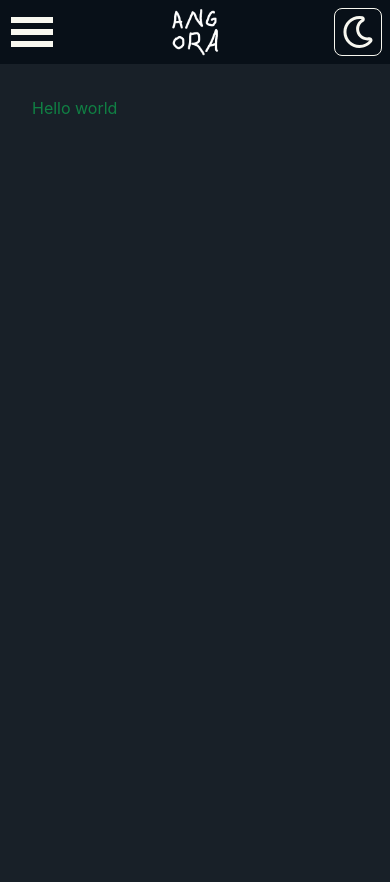
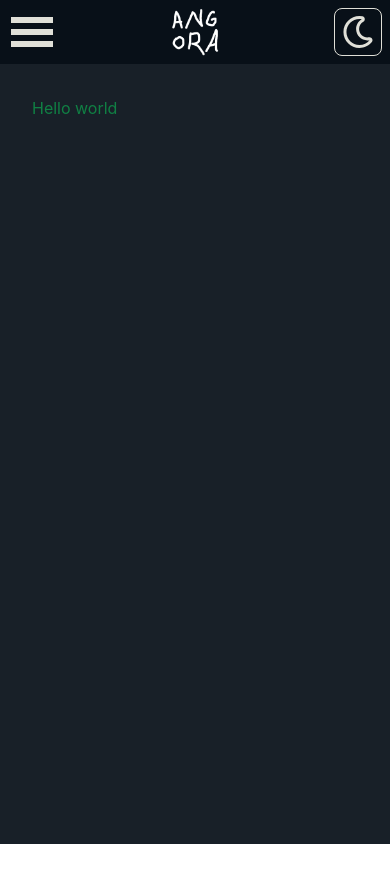
Before and after one commit to angora-band/angora-site, a React (Create React App) app in the folder angora-music/: page /about in a window 390 px wide. Shown: the top 882 px of the page. After the commit the page ends 844 px from the top, so only its background shows below. Built offline with nearby package versions, Linux system fonts and the light colour scheme.

Commit message:
finalized navbar and mobile menu functionalities

```diff
--- /dev/null
+++ b/angora-music/src/Components/Navbar/MobileSlidingMenu.tsx
@@ -0,0 +1,56 @@
+import React, { useEffect, useRef } from 'react';
+import { NamedLink } from '../../types/navigation';
+import { DisplayMode } from '../../types/display';
+import { Link, useLocation } from 'react-router-dom';
+
+interface Props {
+	show: boolean;
+	setShow: React.Dispatch<React.SetStateAction<boolean>>;
+	theme: DisplayMode;
+	links: NamedLink[];
+}
+
+const MobileSlidingMenu = (props: Props) => {
+	const { show, setShow, theme, links } = props;
+	const location = useLocation();
+	const menuRef = useRef<null | HTMLDivElement>(null);
+
+	useEffect(() => {
+		if (show) {
+			menuRef.current?.focus();
+		}
+	}, [show]);
+
+	return (
+		<div
+			className={`fixed w-full h-full top-0 ${
+				show ? 'bg-angora-dark-black/50 left-0' : 'transparent -left-[100vw]'
+			} transition-all duration-500`}
+		>
+			<div
+				ref={menuRef}
+				className={`flex flex-col w-1/2 h-full pt-24 pl-8 gap-8 outline-none text-2xl ${
+					theme === 'dark' ? 'bg-angora-dark-purple text-angora-dark-white' : 'bg-angora-purple text-angora-white'
+				}`}
+				tabIndex={0}
+				onBlur={() => setShow(false)}
+			>
+				{links.map((link) => {
+					const onPage = location.pathname === link.link;
+					return (
+						<Link
+							to={link.link}
+							className={`${onPage ? 'underline' : ''}`}
+							key={link.text}
+							onClick={() => setShow(false)}
+						>
+							{link.text}
+						</Link>
+					);
+				})}
+			</div>
+		</div>
+	);
+};
+
+export default MobileSlidingMenu;
--- a/angora-music/src/Components/Navbar/Navbar.tsx
+++ b/angora-music/src/Components/Navbar/Navbar.tsx
@@ -1,13 +1,16 @@
-import React, { useEffect, useState } from 'react';
+import React, { useEffect, useRef, useState } from 'react';
 import { Link, useLocation } from 'react-router-dom';
 import { getCookieByName, setCookie, themeCookieName } from '../../utils/cookies';
 import { GiHamburgerMenu } from 'react-icons/gi';
+import { ImCross } from 'react-icons/im';
 import { FaRegMoon, FaRegSun } from 'react-icons/fa';
 import { images } from '../../utils/images';
 import { DisplayMode } from '../../types/display';
 import { GlobalNavLinkKey, globalNavLinks } from '../../utils/navigation';
+import { NamedLink } from '../../types/navigation';
+import MobileSlidingMenu from './MobileSlidingMenu';
 
-const navLinks: { text: string; link: string }[] = Object.keys(globalNavLinks).map((key) => ({
+const navLinks: NamedLink[] = Object.keys(globalNavLinks).map((key) => ({
 	text: key.toUpperCase(),
 	link: globalNavLinks[key as GlobalNavLinkKey],
 }));
@@ -38,23 +41,26 @@ const Navbar = (props: Props) => {
 				}   h-16 lg:h-24   p-2 lg:p-4`}
 			>
 				<div
-					className={`absolute lg:hidden   left-2 top-2 text-angora-white cursor-pointer`}
+					className={`absolute lg:hidden   left-2 top-2 cursor-pointer z-10 ${
+						theme === 'dark' ? 'text-angora-dark-white' : 'text-angora-black'
+					}`}
 					onClick={() => setMobileMenuOpen(!mobileMenuOpen)}
 				>
-					<GiHamburgerMenu size='3rem' /> {/* 3 rem is the equivalent of h-12 using tailwind */}
+					{/* 3 rem is the equivalent of h-12 using tailwind */}
+					{mobileMenuOpen ? <ImCross size='3rem' /> : <GiHamburgerMenu size='3rem' />}
 				</div>
 				<Link to='/' className='flex lg:absolute   h-12 lg:h-16   mx-auto lg:mx-0   lg:left-4 lg:top-4'>
 					<img src={images['logo.png']} alt='Angora logo' />
 				</Link>
 				<div
 					className={`hidden lg:flex   text-base lg:text-2xl   flex-row m-auto gap-16 font-bold ${
-						theme === 'dark' ? 'text-angora-white' : 'text-angora-black'
+						theme === 'dark' ? 'text-angora-dark-white' : 'text-angora-black'
 					}`}
 				>
 					{navLinks.map((link) => {
 						const onPage = location.pathname === link.link;
 						return (
-							<Link to={link.link} className={`${onPage ? 'underline' : ''}`}>
+							<Link to={link.link} className={`${onPage ? 'underline' : ''}`} key={link.text}>
 								{link.text}
 							</Link>
 						);
@@ -62,7 +68,9 @@ const Navbar = (props: Props) => {
 				</div>
 				<div
 					className={`right-2 lg:right-4   top-2 lg:top-4   h-12 lg:h-16   w-12 lg:w-16   p-[7px]   absolute border border-solid rounded-lg cursor-pointer ${
-						theme === 'dark' ? 'text-angora-white border-angora-white' : 'text-angora-black border-angora-black'
+						theme === 'dark'
+							? 'text-angora-dark-white border-angora-dark-white'
+							: 'text-angora-black border-angora-black'
 					}`}
 					onClick={() => {
 						if (theme === 'dark') {
@@ -79,6 +87,7 @@ const Navbar = (props: Props) => {
 					)}
 				</div>
 			</div>
+			<MobileSlidingMenu show={mobileMenuOpen} setShow={setMobileMenuOpen} theme={theme} links={navLinks} />
 		</div>
 	);
 };
--- a/angora-music/src/Pages/Home/index.tsx
+++ b/angora-music/src/Pages/Home/index.tsx
@@ -9,8 +9,12 @@ const Home = (props: Props) => {
 	const { theme } = props;
 
 	return (
-		<div className={`h-screen p-8 ${theme === 'dark' ? 'bg-angora-black' : 'bg-angora-white'}`}>
-			<p className="text-angora-dark-green">Hello world</p>
+		<div
+			className={`min-h-[calc(100vh-4rem)] lg:min-h-[calc(100vh-6rem)]   p-8 ${
+				theme === 'dark' ? 'bg-angora-black' : 'bg-angora-white'
+			}`}
+		>
+			<p className='text-angora-dark-green'>Hello world</p>
 		</div>
 	);
 };
--- /dev/null
+++ b/angora-music/src/types/navigation.ts
@@ -0,0 +1,4 @@
+export interface NamedLink {
+    text: string;
+    link: string;
+}
--- a/angora-music/tailwind.config.js
+++ b/angora-music/tailwind.config.js
@@ -5,14 +5,17 @@ module.exports = {
 		extend: {
 			colors: {
 				'angora-white': '#f8f8f0',
-        'angora-dark-white': '#e0e0d8',
+				'angora-dark-white': '#e0e0d8',
 				'angora-black': '#182028',
-        'angora-dark-black': '#081018',
+				'angora-dark-black': '#081018',
 				'angora-purple': '#9818b8',
 				'angora-dark-purple': '#5b1470',
 				'angora-green': '#18c058',
 				'angora-dark-green': '#108044',
 			},
+			boxShadow: {
+				full: '100vh 100vw 100vh 100vw rgba(0, 0, 0, 0.3)',
+			},
 		},
 	},
 	plugins: [],
```
